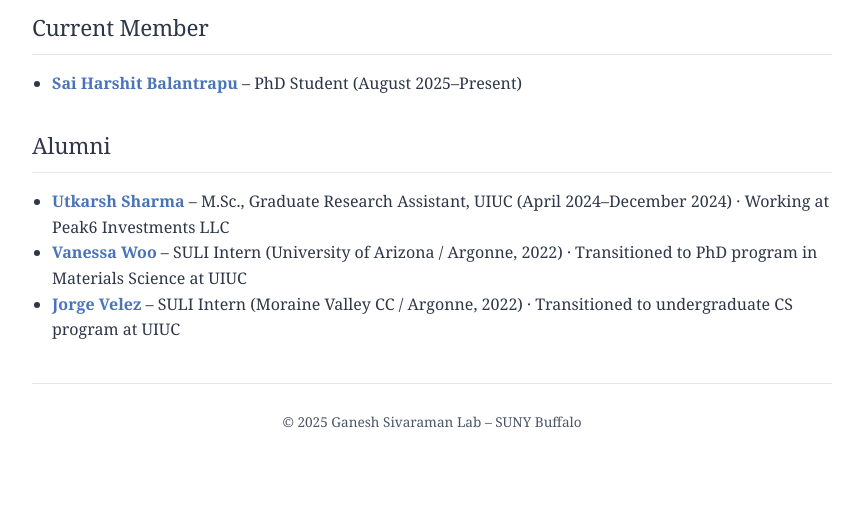
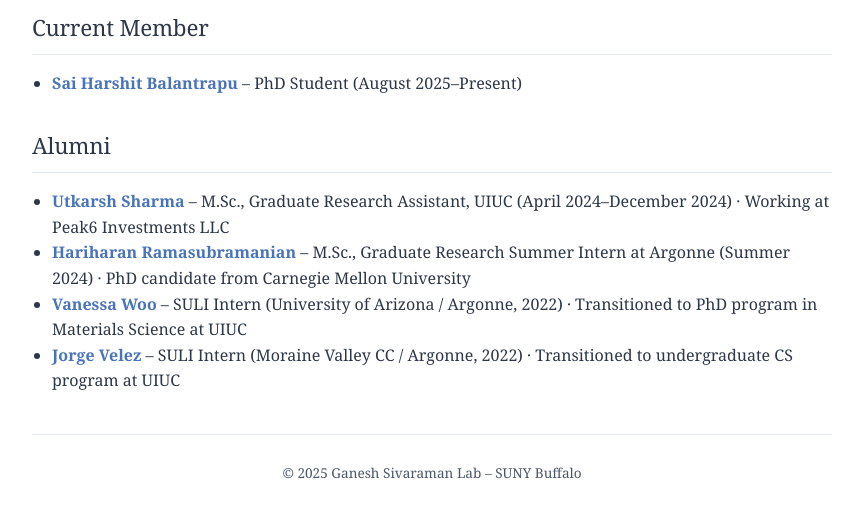
Before and after one commit to GSLab2025/GSLab2025.github.io, a plain HTML site: page team.html in a window 1280 px wide. Shown: the part 221-738 px from the top of the page, without its empty margins (208-1071 px from the left). Drawn offline with Linux system fonts and the light colour scheme.

Commit message:
Update team.html

```diff
--- a/team.html
+++ b/team.html
@@ -33,6 +33,7 @@
       <h2>Alumni</h2>
       <ul>
         <li><strong>Utkarsh Sharma</strong> – M.Sc., Graduate Research Assistant, UIUC (April 2024–December 2024) · Working at Peak6 Investments LLC</li>
+        <li><strong>Hariharan Ramasubramanian</strong> – M.Sc., Graduate Research Summer Intern at Argonne  (Summer 2024) · PhD candidate from Carnegie Mellon University</li>
         <li><strong>Vanessa Woo</strong> – SULI Intern (University of Arizona / Argonne, 2022) · Transitioned to PhD program in Materials Science at UIUC</li>
         <li><strong>Jorge Velez</strong> – SULI Intern (Moraine Valley CC / Argonne, 2022) · Transitioned to undergraduate CS program at UIUC</li>
       </ul>
```
